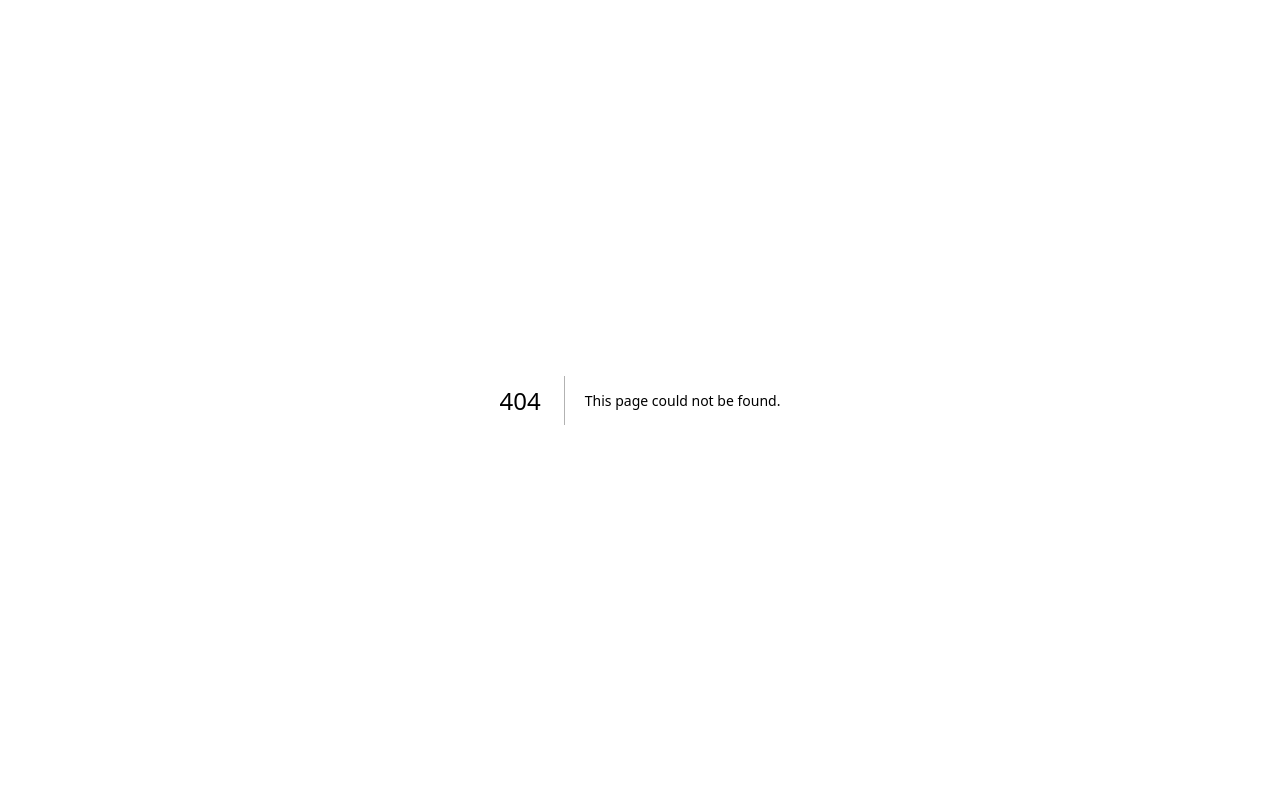
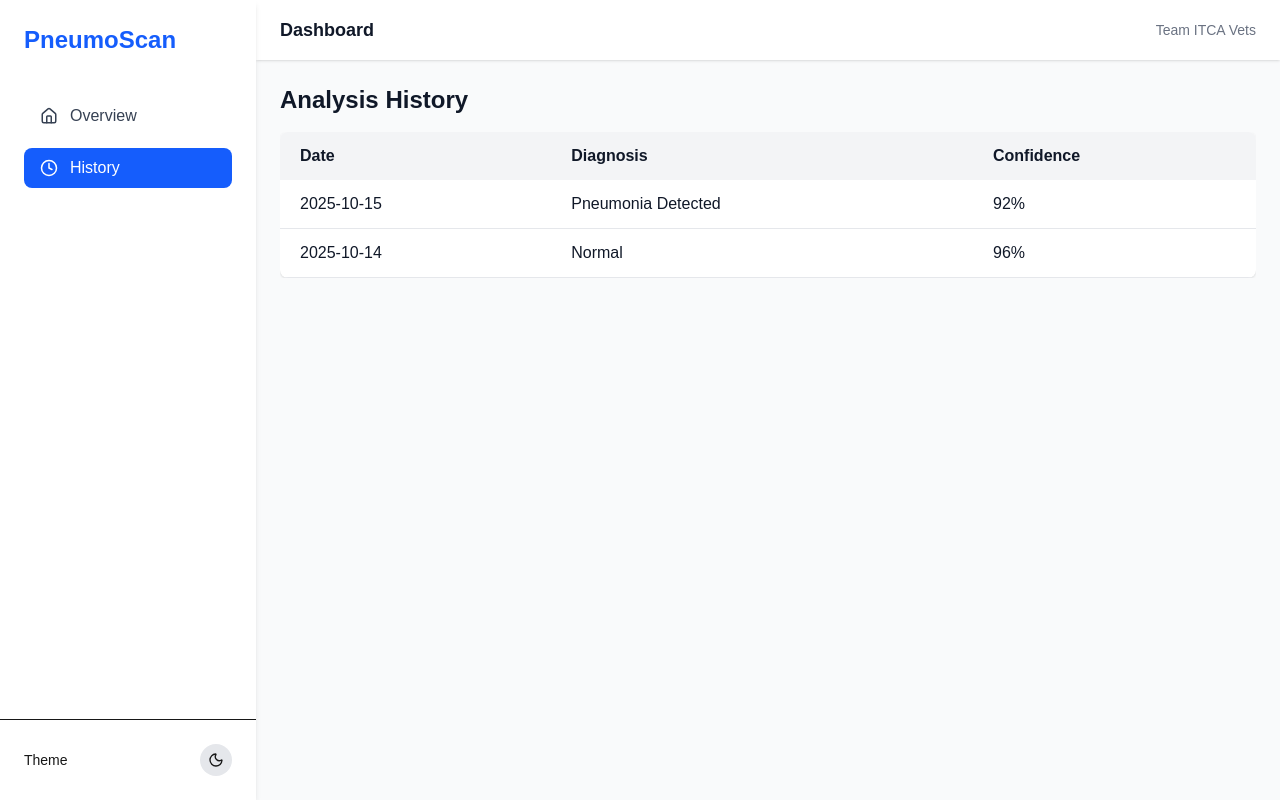
Before and after one commit to Jordanlopez546/itca-vets-mrc, a Next.js app: page /history in a window 1280 px wide. Before the commit this address had no page. Built offline with nearby package versions, Linux system fonts and the light colour scheme.

Commit message:
Done with the UI for now

```diff
--- /dev/null
+++ b/components/layouts/dashboard-header.tsx
@@ -0,0 +1,12 @@
+const DashboardHeader = () => {
+  return (
+    <header className="w-full bg-white dark:bg-gray-800 shadow-sm px-6 py-4 flex justify-between items-center">
+      <h2 className="text-lg font-semibold">Dashboard</h2>
+      <span className="text-sm text-gray-500 dark:text-gray-400">
+        Team ITCA Vets
+      </span>
+    </header>
+  );
+};
+
+export default DashboardHeader;
--- /dev/null
+++ b/components/layouts/dashboard-layout.tsx
@@ -0,0 +1,18 @@
+import Sidebar from "./sidebar";
+import DashboardHeader from "./dashboard-header";
+
+export default function DashboardLayout({
+  children,
+}: {
+  children: React.ReactNode;
+}) {
+  return (
+    <div className="flex">
+      <Sidebar />
+      <main className="ml-64 w-full min-h-screen bg-gray-50 dark:bg-gray-900 text-gray-900 dark:text-gray-100">
+        <DashboardHeader />
+        <div className="p-6">{children}</div>
+      </main>
+    </div>
+  );
+}
--- /dev/null
+++ b/components/layouts/sidebar.tsx
@@ -0,0 +1,51 @@
+import Link from "next/link";
+import { useTheme } from "next-themes";
+import { useRouter } from "next/router";
+import { Home, Clock, Moon, Sun } from "lucide-react";
+
+const Sidebar = () => {
+  const router = useRouter();
+  const { theme, setTheme } = useTheme();
+
+  const links = [
+    { name: "Overview", href: "/", icon: <Home size={18} /> },
+    { name: "History", href: "/history", icon: <Clock size={18} /> },
+  ];
+
+  return (
+    <aside className="fixed left-0 top-0 h-screen w-64 bg-white dark:bg-gray-800 shadow-md flex flex-col justify-between">
+      <div className="p-6">
+        <h1 className="text-2xl font-bold text-blue-600 dark:text-blue-400 mb-10">
+          PneumoScan
+        </h1>
+        <nav className="flex flex-col gap-3">
+          {links.map((link) => (
+            <Link
+              key={link.href}
+              href={link.href}
+              className={`flex items-center gap-3 px-4 py-2 rounded-lg transition ${
+                router.pathname === link.href
+                  ? "bg-blue-600 text-white"
+                  : "text-gray-700 dark:text-gray-200 hover:bg-blue-100 dark:hover:bg-blue-900"
+              }`}
+            >
+              {link.icon}
+              {link.name}
+            </Link>
+          ))}
+        </nav>
+      </div>
+      <div className="p-6 border-t dark:border-gray-700 flex justify-between items-center">
+        <span className="text-sm">Theme</span>
+        <button
+          onClick={() => setTheme(theme === "dark" ? "light" : "dark")}
+          className="p-2 rounded-full bg-gray-200 dark:bg-gray-700"
+        >
+          {theme === "dark" ? <Sun size={16} /> : <Moon size={16} />}
+        </button>
+      </div>
+    </aside>
+  );
+};
+
+export default Sidebar;
--- a/src/pages/_app.tsx
+++ b/src/pages/_app.tsx
@@ -1,6 +1,11 @@
 import "@/styles/globals.css";
 import type { AppProps } from "next/app";
+import { ThemeProvider } from "next-themes";
 
 export default function App({ Component, pageProps }: AppProps) {
-  return <Component {...pageProps} />;
+  return (
+    <ThemeProvider attribute="class" defaultTheme="system" enableSystem>
+      <Component {...pageProps} />
+    </ThemeProvider>
+  );
 }
--- a/src/pages/_document.tsx
+++ b/src/pages/_document.tsx
@@ -3,8 +3,18 @@ import { Html, Head, Main, NextScript } from "next/document";
 export default function Document() {
   return (
     <Html lang="en">
-      <Head />
-      <body className="antialiased">
+      <Head>
+        <meta
+          name="description"
+          content="PneumoScan – AI-powered pneumonia detection from chest X-rays."
+        />
+        <meta
+          name="keywords"
+          content="AI, Pneumonia, Detection, X-ray, Medical Imaging, Healthcare, Next.js"
+        />
+        <link rel="icon" href="/favicon.ico" />
+      </Head>
+      <body className="bg-gray-50 dark:bg-gray-900 text-gray-900 dark:text-gray-100 transition-colors">
         <Main />
         <NextScript />
       </body>
--- /dev/null
+++ b/src/pages/history/index.tsx
@@ -0,0 +1,37 @@
+import DashboardLayout from "../../../components/layouts/dashboard-layout";
+
+export default function History() {
+  const mockData = [
+    { id: 1, date: "2025-10-15", result: "Pneumonia Detected", confidence: 92 },
+    { id: 2, date: "2025-10-14", result: "Normal", confidence: 96 },
+  ];
+
+  return (
+    <DashboardLayout>
+      <h1 className="text-2xl font-bold mb-4">Analysis History</h1>
+      <div className="overflow-x-auto">
+        <table className="min-w-full bg-white dark:bg-gray-800 rounded-lg overflow-hidden shadow-sm">
+          <thead className="bg-gray-100 dark:bg-gray-700 text-left">
+            <tr>
+              <th className="py-3 px-5">Date</th>
+              <th className="py-3 px-5">Diagnosis</th>
+              <th className="py-3 px-5">Confidence</th>
+            </tr>
+          </thead>
+          <tbody>
+            {mockData.map((entry) => (
+              <tr
+                key={entry.id}
+                className="border-b border-gray-200 dark:border-gray-700"
+              >
+                <td className="py-3 px-5">{entry.date}</td>
+                <td className="py-3 px-5">{entry.result}</td>
+                <td className="py-3 px-5">{entry.confidence}%</td>
+              </tr>
+            ))}
+          </tbody>
+        </table>
+      </div>
+    </DashboardLayout>
+  );
+}
--- a/src/pages/index.tsx
+++ b/src/pages/index.tsx
@@ -1,115 +1,21 @@
-import Image from "next/image";
-import { Geist, Geist_Mono } from "next/font/google";
+import DashboardLayout from "../../components/layouts/dashboard-layout";
 
-const geistSans = Geist({
-  variable: "--font-geist-sans",
-  subsets: ["latin"],
-});
+export default function Overview() {
+  return (
+    <DashboardLayout>
+      <h1 className="text-2xl font-bold mb-4">Overview</h1>
+      <p className="text-gray-600 dark:text-gray-400 mb-8">
+        Upload a chest X-ray image to detect pneumonia using our AI model.
+      </p>
 
-const geistMono = Geist_Mono({
-  variable: "--font-geist-mono",
-  subsets: ["latin"],
-});
-
-export default function Home() {
-  return (
-    <div
-      className={`${geistSans.className} ${geistMono.className} font-sans grid grid-rows-[20px_1fr_20px] items-center justify-items-center min-h-screen p-8 pb-20 gap-16 sm:p-20`}
-    >
-      <main className="flex flex-col gap-[32px] row-start-2 items-center sm:items-start">
-        <Image
-          className="dark:invert"
-          src="/next.svg"
-          alt="Next.js logo"
-          width={180}
-          height={38}
-          priority
-        />
-        <ol className="font-mono list-inside list-decimal text-sm/6 text-center sm:text-left">
-          <li className="mb-2 tracking-[-.01em]">
-            Get started by editing{" "}
-            <code className="bg-black/[.05] dark:bg-white/[.06] font-mono font-semibold px-1 py-0.5 rounded">
-              src/pages/index.tsx
-            </code>
-            .
-          </li>
-          <li className="tracking-[-.01em]">
-            Save and see your changes instantly.
-          </li>
-        </ol>
-        <div className="flex gap-4 items-center flex-col sm:flex-row">
-          <a
-            className="rounded-full border border-solid border-transparent transition-colors flex items-center justify-center bg-foreground text-background gap-2 hover:bg-[#383838] dark:hover:bg-[#ccc] font-medium text-sm sm:text-base h-10 sm:h-12 px-4 sm:px-5 sm:w-auto"
-            href="https://vercel.com/new?utm_source=create-next-app&utm_medium=default-template-tw&utm_campaign=create-next-app"
-            target="_blank"
-            rel="noopener noreferrer"
-          >
-            <Image
-              className="dark:invert"
-              src="/vercel.svg"
-              alt="Vercel logomark"
-              width={20}
-              height={20}
-            />
-            Deploy now
-          </a>
-          <a
-            className="rounded-full border border-solid border-black/[.08] dark:border-white/[.145] transition-colors flex items-center justify-center hover:bg-[#f2f2f2] dark:hover:bg-[#1a1a1a] hover:border-transparent font-medium text-sm sm:text-base h-10 sm:h-12 px-4 sm:px-5 w-full sm:w-auto md:w-[158px]"
-            href="https://nextjs.org/docs?utm_source=create-next-app&utm_medium=default-template-tw&utm_campaign=create-next-app"
-            target="_blank"
-            rel="noopener noreferrer"
-          >
-            Read our docs
-          </a>
-        </div>
-      </main>
-      <footer className="row-start-3 flex gap-[24px] flex-wrap items-center justify-center">
-        <a
-          className="flex items-center gap-2 hover:underline hover:underline-offset-4"
-          href="https://nextjs.org/learn?utm_source=create-next-app&utm_medium=default-template-tw&utm_campaign=create-next-app"
-          target="_blank"
-          rel="noopener noreferrer"
-        >
-          <Image
-            aria-hidden
-            src="/file.svg"
-            alt="File icon"
-            width={16}
-            height={16}
-          />
-          Learn
-        </a>
-        <a
-          className="flex items-center gap-2 hover:underline hover:underline-offset-4"
-          href="https://vercel.com/templates?framework=next.js&utm_source=create-next-app&utm_medium=default-template-tw&utm_campaign=create-next-app"
-          target="_blank"
-          rel="noopener noreferrer"
-        >
-          <Image
-            aria-hidden
-            src="/window.svg"
-            alt="Window icon"
-            width={16}
-            height={16}
-          />
-          Examples
-        </a>
-        <a
-          className="flex items-center gap-2 hover:underline hover:underline-offset-4"
-          href="https://nextjs.org?utm_source=create-next-app&utm_medium=default-template-tw&utm_campaign=create-next-app"
-          target="_blank"
-          rel="noopener noreferrer"
-        >
-          <Image
-            aria-hidden
-            src="/globe.svg"
-            alt="Globe icon"
-            width={16}
-            height={16}
-          />
-          Go to nextjs.org →
-        </a>
-      </footer>
-    </div>
+      <div className="border-2 border-dashed border-gray-300 dark:border-gray-700 rounded-lg p-60 text-center">
+        <p className="text-gray-500 dark:text-gray-400 mb-3">
+          Drag & Drop an image here
+        </p>
+        <button className="px-5 py-2 bg-blue-600 text-white rounded-lg hover:bg-blue-700">
+          Upload Image
+        </button>
+      </div>
+    </DashboardLayout>
   );
 }
```
Also changed, not shown: package.json (+8 -6 lines), 1 other file (tests, documents, lock files or other folders).
